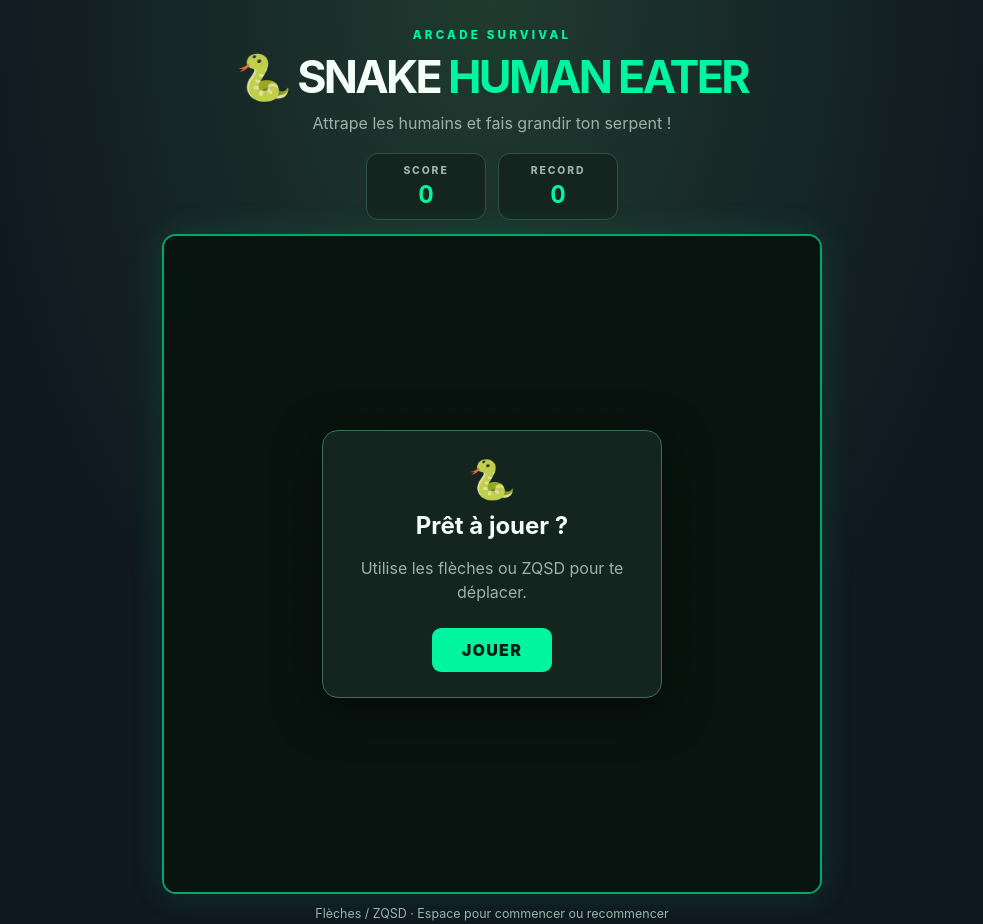
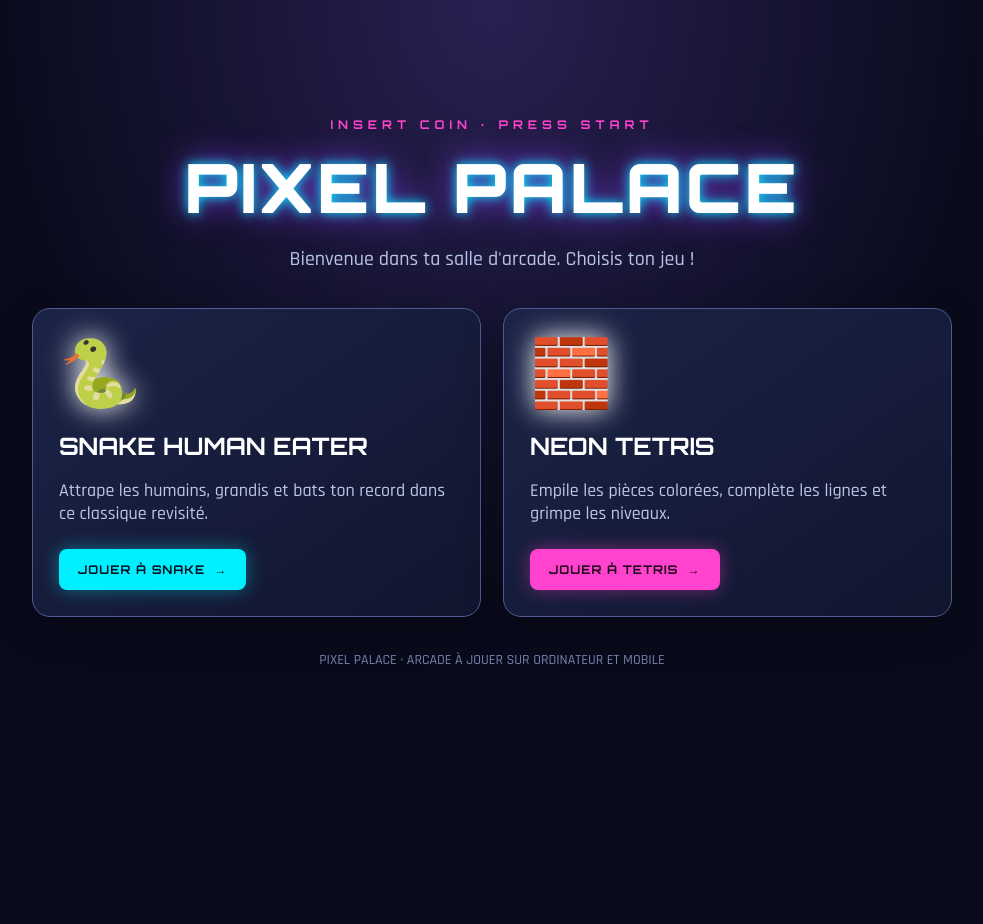
Before and after one commit to claratuillier-star/Test, a plain HTML site: page index.html in a window 1280 px wide. Shown: the whole page, without its empty margins (148-1131 px from the left). After the commit the page ends 800 px from the top, so only its background shows below. Drawn offline with Linux system fonts and the light colour scheme.

Commit message:
Create Pixel Palace arcade homepage

```diff
--- a/index.html
+++ b/index.html
@@ -1,45 +1,26 @@
 <!DOCTYPE html>
 <html lang="fr">
 <head>
-  <meta charset="UTF-8">
-  <meta name="viewport" content="width=device-width, initial-scale=1.0">
-  <meta name="theme-color" content="#101820">
-  <title>Snake Human Eater</title>
-  <link rel="stylesheet" href="style.css">
-</head>
-<body>
-  <main class="game-shell">
-    <header>
-      <p class="eyebrow">ARCADE SURVIVAL</p>
-      <h1>🐍 SNAKE <span>HUMAN EATER</span></h1>
-      <p class="subtitle">Attrape les humains et fais grandir ton serpent !</p>
-    </header>
-
-    <section class="hud" aria-label="Informations de jeu">
-      <div class="stat"><span class="stat-label">SCORE</span><strong id="score">0</strong></div>
-      <div class="stat"><span class="stat-label">RECORD</span><strong id="best">0</strong></div>
-    </section>
-
-    <div class="board-wrap">
-      <canvas id="game" width="600" height="600" aria-label="Plateau du jeu Snake"></canvas>
-      <div id="overlay" class="overlay">
-        <div class="overlay-card">
-          <div class="overlay-icon">🐍</div>
-          <h2 id="overlay-title">Prêt à jouer ?</h2>
-          <p id="message">Utilise les flèches ou ZQSD pour te déplacer.</p>
-          <button id="start-button" type="button">JOUER</button>
-        </div>
-      </div>
-    </div>
-
-    <div class="controls" aria-label="Commandes">
-      <button class="direction up" data-direction="up" aria-label="Haut">▲</button>
-      <button class="direction left" data-direction="left" aria-label="Gauche">◀</button>
-      <button class="direction down" data-direction="down" aria-label="Bas">▼</button>
-      <button class="direction right" data-direction="right" aria-label="Droite">▶</button>
-    </div>
-    <p class="help">Flèches / ZQSD · Espace pour commencer ou recommencer</p>
-  </main>
-  <script src="game.js"></script>
-</body>
-</html>
+<meta charset="UTF-8"><meta name="viewport" content="width=device-width, initial-scale=1">
+<meta name="theme-color" content="#090b1c"><title>Pixel Palace — Arcade</title>
+<style>
+@import url('https://fonts.googleapis.com/css2?family=Orbitron:wght@500;700;900&family=Rajdhani:wght@500;600;700&display=swap');
+*{box-sizing:border-box}body{margin:0;min-height:100vh;background:radial-gradient(ellipse at 50% 0%,#292052 0%,transparent 55%),#090b1c;color:#fff;font-family:Rajdhani,sans-serif;display:flex;justify-content:center;align-items:center;padding:28px 16px}
+main{width:min(920px,100%);text-align:center}.eyebrow{color:#ff43ce;font:700 12px Orbitron,sans-serif;letter-spacing:5px;margin:0 0 12px}
+h1{font:900 clamp(36px,8vw,68px) Orbitron,sans-serif;letter-spacing:3px;margin:0;color:#fff;text-shadow:0 0 12px #00eaff,0 0 35px #8b42ff}
+.intro{font-size:20px;color:#b9c4e8;margin:16px 0 36px}.games{display:grid;grid-template-columns:repeat(2,minmax(0,1fr));gap:22px}
+.game{position:relative;overflow:hidden;text-align:left;min-height:280px;padding:26px;border-radius:18px;background:linear-gradient(145deg,#1b2448,#11152e);border:1px solid #505b91;box-shadow:0 12px 40px #0005;transition:transform .2s,border-color .2s}
+.game:hover{transform:translateY(-7px);border-color:#00eaff}.game .emoji{font-size:66px;filter:drop-shadow(0 0 14px currentColor)}.game h2{font:700 24px Orbitron,sans-serif;margin:12px 0}.game p{color:#bdc6e6;font-size:18px;min-height:52px}.game a{display:inline-block;text-decoration:none;font:700 12px Orbitron,sans-serif;letter-spacing:1px;padding:13px 19px;border-radius:8px;color:#071323;background:#00f0ff;box-shadow:0 0 18px #00eaff66}
+.tetris a{background:#ff43ce;color:#21051d;box-shadow:0 0 18px #ff43ce66}.tetris:hover{border-color:#ff43ce}.footer{margin-top:34px;color:#7885ad;font-size:14px}
+@media(max-width:620px){.games{grid-template-columns:1fr}.game{min-height:245px}.intro{margin-bottom:25px}}
+</style></head>
+<body><main>
+<p class="eyebrow">INSERT COIN · PRESS START</p>
+<h1>PIXEL PALACE</h1>
+<p class="intro">Bienvenue dans ta salle d'arcade. Choisis ton jeu !</p>
+<section class="games">
+<article class="game snake"><div class="emoji">🐍</div><h2>SNAKE HUMAN EATER</h2><p>Attrape les humains, grandis et bats ton record dans ce classique revisité.</p><a href="snake.html">JOUER À SNAKE&nbsp; →</a></article>
+<article class="game tetris"><div class="emoji">🧱</div><h2>NEON TETRIS</h2><p>Empile les pièces colorées, complète les lignes et grimpe les niveaux.</p><a href="tetris.html">JOUER À TETRIS&nbsp; →</a></article>
+</section>
+<p class="footer">PIXEL PALACE · ARCADE À JOUER SUR ORDINATEUR ET MOBILE</p>
+</main></body></html>
```
